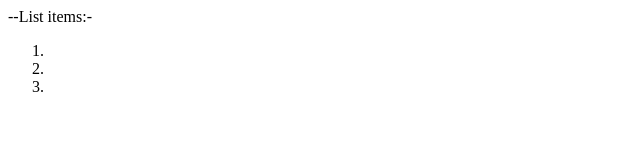
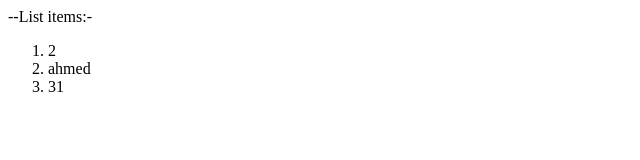
Before and after one commit to at4tec/react-17-list-data-using-map-UCA, a React (Create React App) app: page / in a window 1280 px wide. Shown: the top 160 px of the page, without its empty margins (0-640 px from the left). Built offline with nearby package versions, Linux system fonts and the light colour scheme.

Commit message:
try fix using devto example

```diff
--- a/src/App.js
+++ b/src/App.js
@@ -3,7 +3,7 @@ import React from 'react';
 //child
 class  Items extends React.Component {
 render(){
-  const {id,name,age}=this.props
+  const {id,name,age}=this.props.items
 return(
   <ol>
     <li>{id}</li>
@@ -17,10 +17,11 @@ return(
 //parent
 class App extends React.Component {
       state={
-        items:[
+       items:
     {id:'1',name:'ahmed',age:'31'},
-    {id:'2',name:'aly',age:'22'}
-  ]}
+    items:
+    {id:'2',name:'ahmed',age:'31'}
+  }
 render(){
   return (
 <>
```
